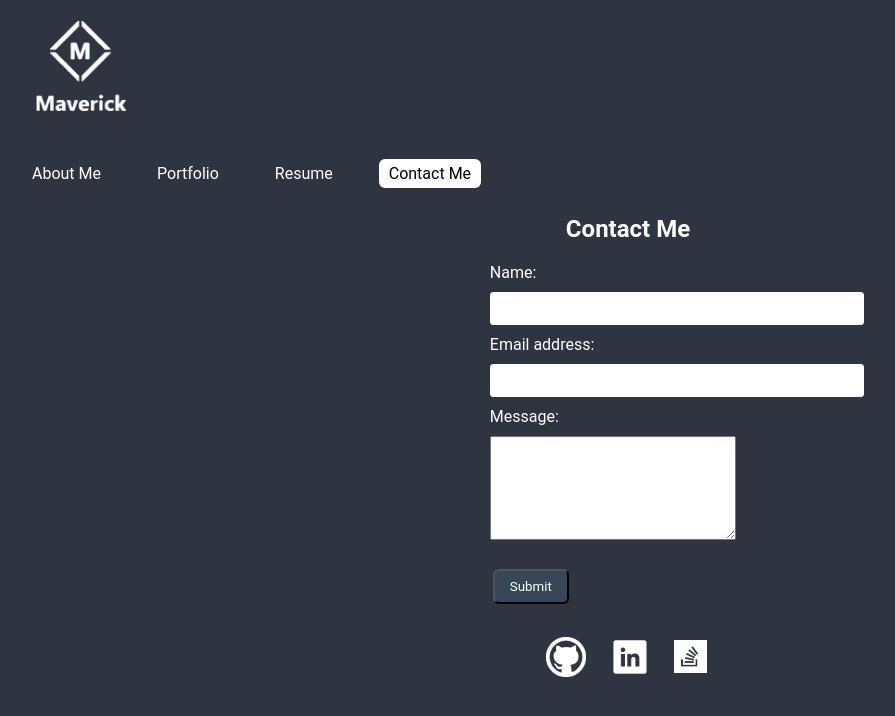
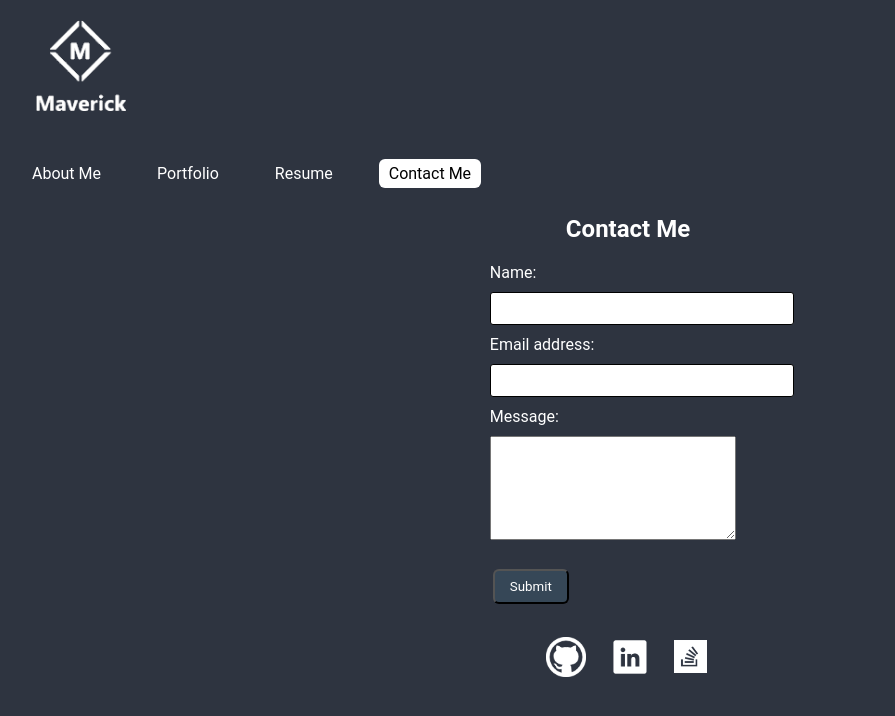
Before and after one commit to MaverickCavazos/Portfolio-REACT, a React (Create React App) app: page /Contact in a window 1280 px wide. Shown: the top 716 px of the page, without its empty margins (14-909 px from the left). Built offline with nearby package versions, Linux system fonts and the light colour scheme.

Commit message:
fixed contact name and email input

```diff
--- a/src/components/About/index.js
+++ b/src/components/About/index.js
@@ -1,6 +1,6 @@
 import React from 'react';
 import ProfilePic from '../images/profilepic.png';
-import Hello from '../images/hello.png'
+
 
 
 function About() {
--- a/src/components/Contact/form.js
+++ b/src/components/Contact/form.js
@@ -42,15 +42,15 @@ function ContactForm() {
       <form id="contact-form" onSubmit={handleSubmit}>
         <div>
           <label htmlFor="name">Name:</label>
-          <input type="text" name="name" defaultValue={name} onBlur={handleChange} />
+          <input className="input-text" type="text" name="name" defaultValue={name} onBlur={handleChange} />
         </div>
         <div>
           <label htmlFor="email">Email address:</label>
-          <input type="email" name="email" defaultValue={email} onBlur={handleChange} />
+          <input className="input-text" type="email" name="email" defaultValue={email} onBlur={handleChange} />
         </div>
         <div>
           <label htmlFor="message">Message:</label>
-          <textarea name="message" rows="5" defaultValue={message} onBlur={handleChange} />
+          <textarea className="input-text" name="message" rows="5" defaultValue={message} onBlur={handleChange} />
         </div>
         {errorMessage && (
           <div>
--- a/src/components/Nav/index.js
+++ b/src/components/Nav/index.js
@@ -2,6 +2,7 @@ import React from 'react';
 import { NavList } from "./NavList"
 import { NavLink } from "react-router-dom";
 import Logo from '../images/White-logo.png';
+
 
 
 function Nav() {
@@ -15,7 +16,7 @@ function Nav() {
     return (
         <header className="top-header">
             <h1 className='logo flex-row-all'>
-                <a className='logo no-underline' href="/About"><img className="logo" src={Logo} alt="Logo"/></a>
+                <a className='logo no-underline' href='/About'><img className="logo" src={Logo} alt="Logo"/></a>
             </h1>
             <nav className='nav-list'>
             <ul className="nav-list flex-row mx-2 no-underline">{navList}</ul>
--- a/src/index.css
+++ b/src/index.css
@@ -137,13 +137,17 @@ form {
 
 input {
   font-size: 1rem;
-  padding: 6px 76px;
+  padding: 6px;
+  padding-right: 76px;
   border: 1px solid;
   outline: none;
   border-radius: 3px;
   transition: box-shadow 0.2s;
   margin: 5px;
+}
 
+.input-text {
+  color:rgb(0, 0, 0);
 }
 
 input:focus {
```
